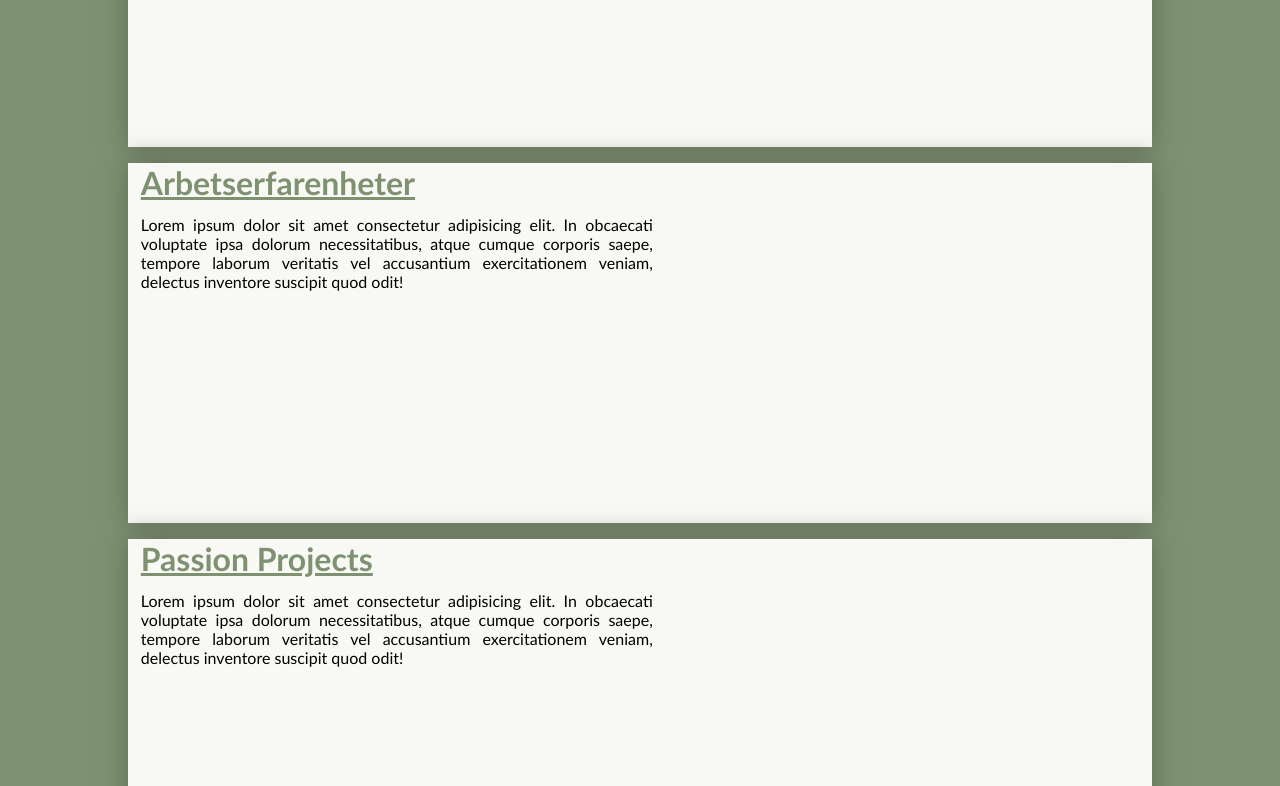
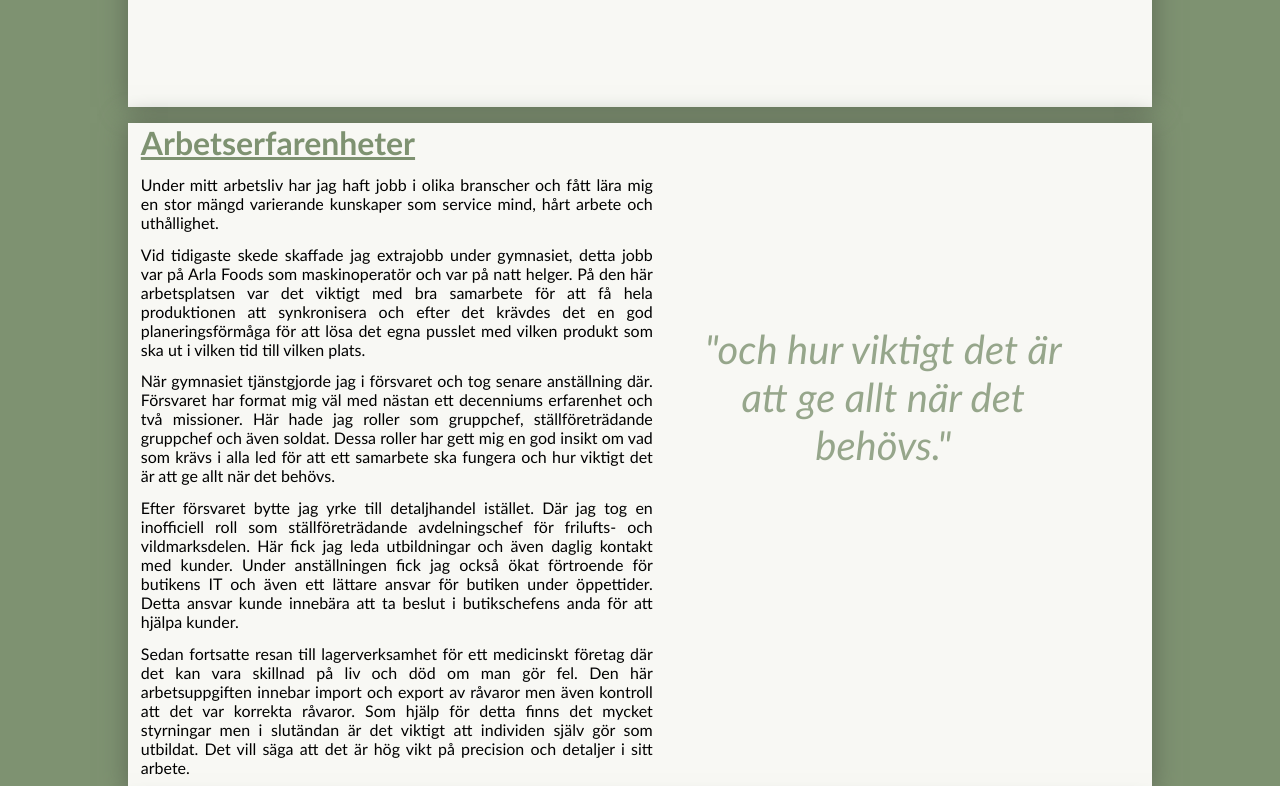
Before and after one commit to MatsJoh50/resume, a plain HTML site: page index.html in a window 1280 px wide. Shown: the part 1074-1860 px from the top of the page. Drawn offline with Linux system fonts and the light colour scheme.

Commit message:
brödtext

```diff
--- a/index.html
+++ b/index.html
@@ -26,12 +26,15 @@
 
     <div class="base shadow">
         <h1 class="text">Om Mig</h1>
-        <p class="text">Som tidigare nämnt befinner jag mig i en utbildningsfas för att bli en utvecklare. Detta är något som har funnits nära mitt hjärta, men som har varit dolt för mig under hela mitt liv.</p>
+        <p class="text">Som tidigare nämnt befinner jag mig i en utbildningsfas för att bli en utvecklare. Detta är
+            något som har funnits nära mitt hjärta, men som har varit dolt för mig under hela mitt liv.</p>
 
-        <p class="text">Jag har alltid strävat efter att förbättra min omgivning, och några av de mest minnesvärda stunderna för mig är när jag kom på nya idéer och uppfinningar. Nu är det dock dags att sluta prata om dessa idéer och affärsplaner, och istället fokusera på att skapa framtidens innovationer.</p>
+        <p class="text">Jag har alltid strävat efter att förbättra min omgivning, och några av de mest minnesvärda
+            stunderna för mig är när jag kom på nya idéer och uppfinningar. Nu är det dock dags att sluta prata om dessa
+            idéer och affärsplaner, och istället fokusera på att skapa framtidens innovationer.</p>
 
-        <p class="text">Som jag tar stegen mot att förverkliga min dröm som utvecklare, välkomnar jag dig att följa med på den här spännande resan.</p>
-
+        <p class="text">Som jag tar stegen mot att förverkliga min dröm som utvecklare, välkomnar jag dig att följa med
+            på den här spännande resan.</p>
         <div class="quote">"fokusera på att skapa framtidens innovationer."</div>
 
     </div>
@@ -39,21 +42,51 @@
 
     <div class="base shadow">
         <h1 class="text">Arbetserfarenheter</h1>
-        <p class="text">Lorem ipsum dolor sit amet consectetur adipisicing elit. In obcaecati voluptate ipsa dolorum necessitatibus, atque cumque corporis saepe, tempore laborum veritatis vel accusantium exercitationem veniam, delectus inventore suscipit quod odit!</p>
+        <p class="text">Under mitt arbetsliv har jag haft jobb i olika branscher och fått lära mig en stor mängd
+            varierande kunskaper som service mind, hårt arbete och uthållighet.</p>
+
+        <p class="text">Vid tidigaste skede skaffade jag extrajobb under gymnasiet, detta jobb var på Arla Foods som
+            maskinoperatör och var på natt helger. På den här arbetsplatsen var det viktigt med bra samarbete för att få
+            hela produktionen att synkronisera och efter det krävdes det en god planeringsförmåga för att lösa det egna
+            pusslet med vilken produkt som ska ut i vilken tid till vilken plats.</p>
+
+        <p class="text">När gymnasiet tjänstgjorde jag i försvaret och tog senare anställning där. Försvaret har format
+            mig väl med nästan ett decenniums erfarenhet och två missioner. Här hade jag roller som gruppchef,
+            ställföreträdande gruppchef och även soldat. Dessa roller har gett mig en god insikt om vad som krävs i alla
+            led för att ett samarbete ska fungera och hur viktigt det är att ge allt när det behövs.</p>
+
+        <p class="text">Efter försvaret bytte jag yrke till detaljhandel istället. Där jag tog en inofficiell roll som
+            ställföreträdande avdelningschef för frilufts- och vildmarksdelen. Här fick jag leda utbildningar och även
+            daglig kontakt med kunder. Under anställningen fick jag också ökat förtroende för butikens IT och även ett
+            lättare ansvar för butiken under öppettider. Detta ansvar kunde innebära att ta beslut i butikschefens anda
+            för att hjälpa kunder.</p>
+
+        <p class="text">Sedan fortsatte resan till lagerverksamhet för ett medicinskt företag där det kan vara skillnad
+            på liv och död om man gör fel. Den här arbetsuppgiften innebar import och export av råvaror men även
+            kontroll att det var korrekta råvaror. Som hjälp för detta finns det mycket styrningar men i slutändan är
+            det viktigt att individen själv gör som utbildat. Det vill säga att det är hög vikt på precision och
+            detaljer i sitt arbete.</p>
+            <span class="quote">"och hur viktigt det är att ge allt när det behövs."</span>
     </div>
 
     <div class="base shadow">
         <h1 class="text">Passion Projects</h1>
-        <p class="text">Lorem ipsum dolor sit amet consectetur adipisicing elit. In obcaecati voluptate ipsa dolorum necessitatibus, atque cumque corporis saepe, tempore laborum veritatis vel accusantium exercitationem veniam, delectus inventore suscipit quod odit!</p>
+        <p class="text">Lorem ipsum dolor sit amet consectetur adipisicing elit. In obcaecati voluptate ipsa dolorum
+            necessitatibus, atque cumque corporis saepe, tempore laborum veritatis vel accusantium exercitationem
+            veniam, delectus inventore suscipit quod odit!</p>
     </div>
 
     <div class="base shadow">
         <h1 class="text">Titel här</h1>
-        <p class="text">Lorem ipsum dolor sit amet consectetur adipisicing elit. In obcaecati voluptate ipsa dolorum necessitatibus, atque cumque corporis saepe, tempore laborum veritatis vel accusantium exercitationem veniam, delectus inventore suscipit quod odit!</p>
+        <p class="text">Lorem ipsum dolor sit amet consectetur adipisicing elit. In obcaecati voluptate ipsa dolorum
+            necessitatibus, atque cumque corporis saepe, tempore laborum veritatis vel accusantium exercitationem
+            veniam, delectus inventore suscipit quod odit!</p>
     </div>
     <div class="base shadow">
         <h1 class="text">Titel här</h1>
-        <p class="text">Lorem ipsum dolor sit amet consectetur adipisicing elit. In obcaecati voluptate ipsa dolorum necessitatibus, atque cumque corporis saepe, tempore laborum veritatis vel accusantium exercitationem veniam, delectus inventore suscipit quod odit!</p>
+        <p class="text">Lorem ipsum dolor sit amet consectetur adipisicing elit. In obcaecati voluptate ipsa dolorum
+            necessitatibus, atque cumque corporis saepe, tempore laborum veritatis vel accusantium exercitationem
+            veniam, delectus inventore suscipit quod odit!</p>
     </div>
     <!--
      <div class="base shadow">
--- a/main.css
+++ b/main.css
@@ -88,6 +88,7 @@ body {
 
 .base {
     background-color: var(--second-color);
+    position: relative;
 
     margin-top: 2vh;
     margin-left: auto;
@@ -96,9 +97,12 @@ body {
     max-width: var(--width);
     min-height: 45vh;
 
+    padding-bottom: 5px;
+
 }
 
 .text{
+    display: flex;
     text-align-last: left;
     margin: 1vw;
     text-align: justify;
@@ -107,10 +111,12 @@ body {
 }
 
 .quote{
+    position: absolute;
+    left: 55%;
+    top: 30%;
+
     color: var(--third-color);
-    position: relative;
-    left: 550px;
-    bottom: 150px;
+    display: flex;
     text-align: justify;
     text-align: center;
     font-size: 5vh;
--- a/main.js
+++ b/main.js
@@ -6,11 +6,11 @@ function alternateSpanPossition() {
     while (0 < elements.length) {
       if (elements.length % 2 == 0) {
         // elements get "span-left" class
-        elements[0].classList.add("left", "base", "inner");
+        elements[0].classList.add("left", "base", "shadow");
         elements[0].classList.remove("poss");
       } else {
         // elements get "span-right" class
-        elements[0].classList.add("right", "base", "inner");
+        elements[0].classList.add("right", "base", "shadow");
         elements[0].classList.remove("poss");
       }
     }
```
